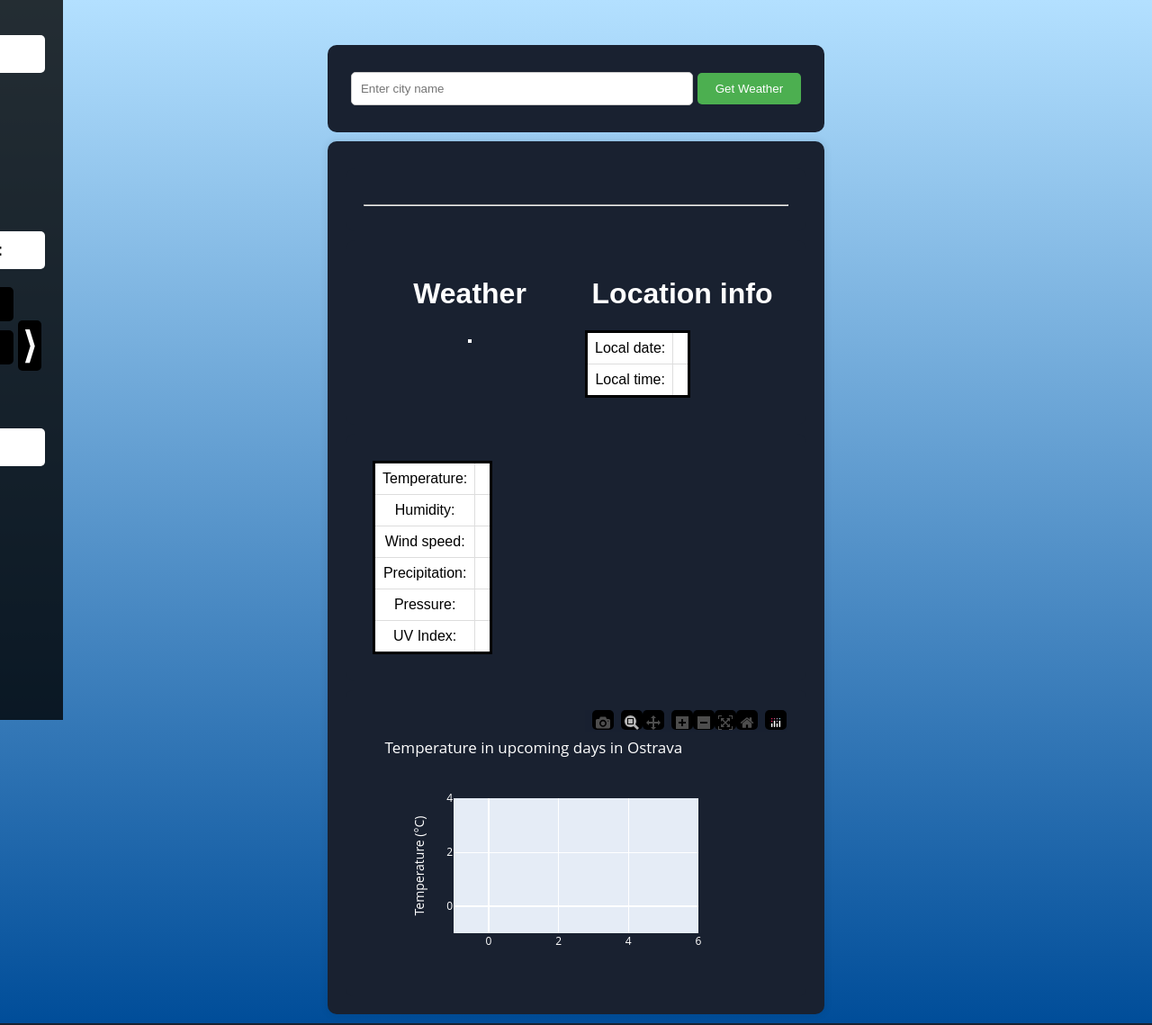
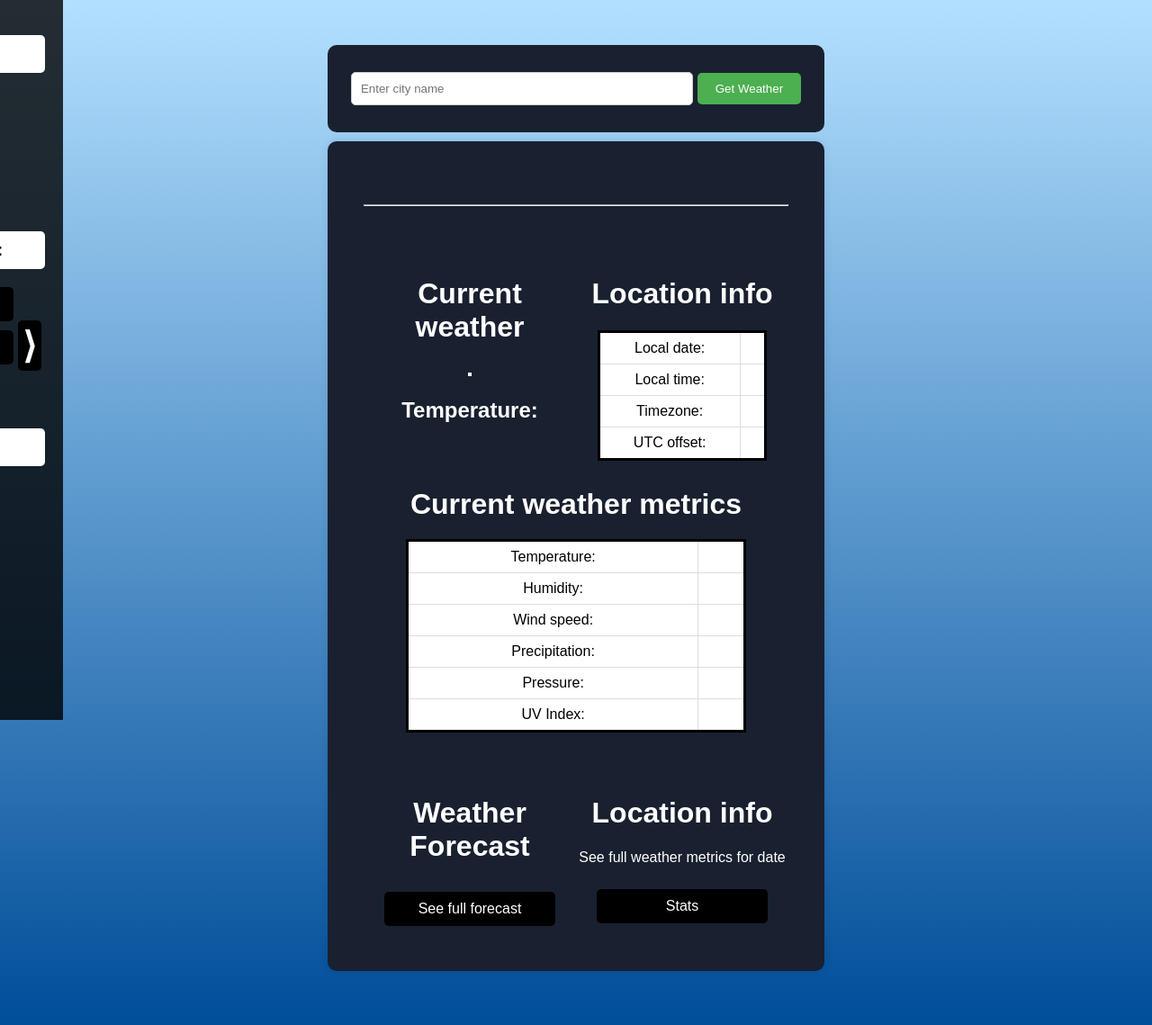
Before and after one commit to tomasszyszkowicz/WeatherApp, a Django app: page /typescript/ in a window 1280 px wide. Shown: the whole page at 90% size. Run offline with Django 5.2, Linux system fonts and the light colour scheme; data that the repository does not hold is empty; some libraries are stand-ins or nearby versions.

Commit message:
fixed the layout

```diff
--- a/main/static/main/newStyles.css
+++ b/main/static/main/newStyles.css
@@ -192,7 +192,8 @@ table {
     border-collapse: collapse;
     color: black;
     border: 3px solid black;
-    margin: 10px;
+    margin: 0 auto;
+    width: 80%;
 }
 
 thead th {
@@ -226,4 +227,5 @@ img {
     box-shadow: 0 0 10px rgba(0, 0, 0, 0.1);
     text-align: center;
     color: #ffffff; /* White text */
+    margin-bottom: 60px;
 }
--- a/main/static/main/typescript.js
+++ b/main/static/main/typescript.js
@@ -27,6 +27,9 @@ class APICall {
             }
             else if (this.endpoint === "forecast-plot") {
                 this.displayForecastPlot(data);
+            }
+            else if (this.endpoint === "forecast-data") {
+                console.log(data);
             }
         });
     }
@@ -71,6 +74,8 @@ class APICall {
         const locationHeader2 = document.getElementById('locationHeader2');
         const localDate = document.getElementById('localDate');
         const localTime = document.getElementById('localTime');
+        const timezone = document.getElementById('timezone');
+        const utcOffset = document.getElementById('utcOffset');
         var fullLocation = data.name + ", " + data.region + ", " + data.country;
         if (locationHeader) {
             locationHeader.innerText = fullLocation;
@@ -84,6 +89,14 @@ class APICall {
         if (localTime) {
             localTime.innerText = time;
         }
+        if (timezone) {
+            timezone.innerText = data.timezone_id;
+        }
+        if (utcOffset) {
+            utcOffset.innerText = data.utc_offset;
+        }
+    }
+    displayForecastData(data) {
     }
     displayForecastPlot(data) {
         var data = JSON.parse(data.plot);
@@ -96,13 +109,14 @@ class APICall {
 }
 APICall.url = '/data';
 function getWeather(location) {
-    new APICall("current", new Map([["location", "Ostrava"]]));
+    new APICall("current", new Map([["location", location]]));
 }
-function getLocationInfo() {
-    console.log("location");
-    new APICall("location-info", new Map([["location", "Ostrava"]]));
+function getLocationInfo(location) {
+    new APICall("location-info", new Map([["location", location]]));
 }
-function getForecastPlot() {
-    console.log("forecast-plot");
-    new APICall("forecast-plot", new Map([["location", "Ostrava"]]));
+function getForecastPlot(location) {
+    new APICall("forecast-plot", new Map([["location", location]]));
 }
+function getForecastData(location) {
+    new APICall("forecast-data", new Map([["location", location]]));
+}
--- a/main/templates/typescript.html
+++ b/main/templates/typescript.html
@@ -20,9 +20,10 @@
     </div>
     <div class="double-container">
         <div class="container-left">
-            <h1>Weather</h1>
+            <h1>Current weather</h1>
             <h2><span id="weatherDescription"></span></h2>
             <img id="weatherIcon"><br>
+            <h2>Temperature: <span id="temperature"></span></h2>
         </div>
 
         <div class="container-right">
@@ -36,10 +37,19 @@
                     <td>Local time:</td>
                     <td><span id="localTime"></span></td>
                 </tr>
+                <tr>
+                    <td>Timezone:</td>
+                    <td><span id="timezone"></span></td>
+                </tr>
+                <tr>
+                    <td>UTC offset:</td>
+                    <td><span id="utcOffset"></span></td>
+                </tr>
             </table>
         </div>
     </div>
-    <div class="container">
+    <div class="container" style="padding-top: 0px;">
+        <h1 style="margin-bottom: 20px;">Current weather metrics</h1>
         <table>
             <tr>
                 <td>Temperature:</td>
@@ -67,7 +77,18 @@
             </tr>
         </table>
     </div>
-    <div class="plot-container" id="plot-container">
+    <div class="double-container">
+        <div class="container-left">
+            <h1>Weather Forecast</h1>
+            <h2><span id="temperature"></span></h2>
+            <a class="nav-a">See full forecast</a>
+        </div>
+
+        <div class="container-right">
+            <h1>Location info</h1>
+            <p>See full weather metrics for date</p>
+            <a class="nav-a" href="{% url 'stats' %}">Stats</a>
+        </div>
     </div>
 
     </div>
@@ -114,9 +135,10 @@
                 isLeftContainerVisible = !isLeftContainerVisible; // Toggle the visibility state
             });
 
-            getWeather();
-            getLocationInfo();
-            getForecastPlot();
+            getWeather("Ostrava");
+            getLocationInfo("Ostrava");
+            getForecastPlot("Ostrava");
+            getForecastData("Ostrava");
 
         });
 
```
Also changed, not shown: main/static/main/typescript.ts (+33 -7 lines).
